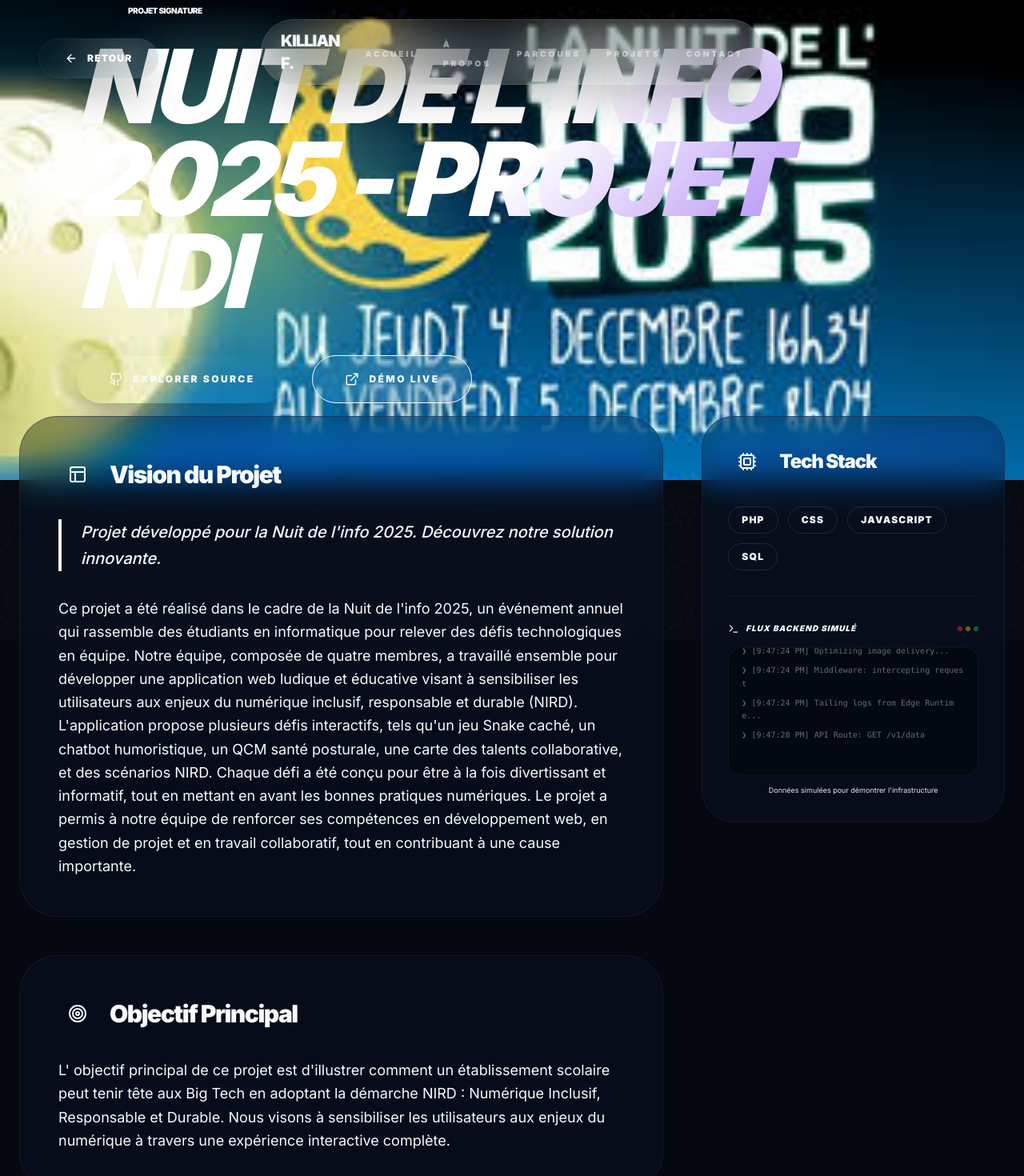
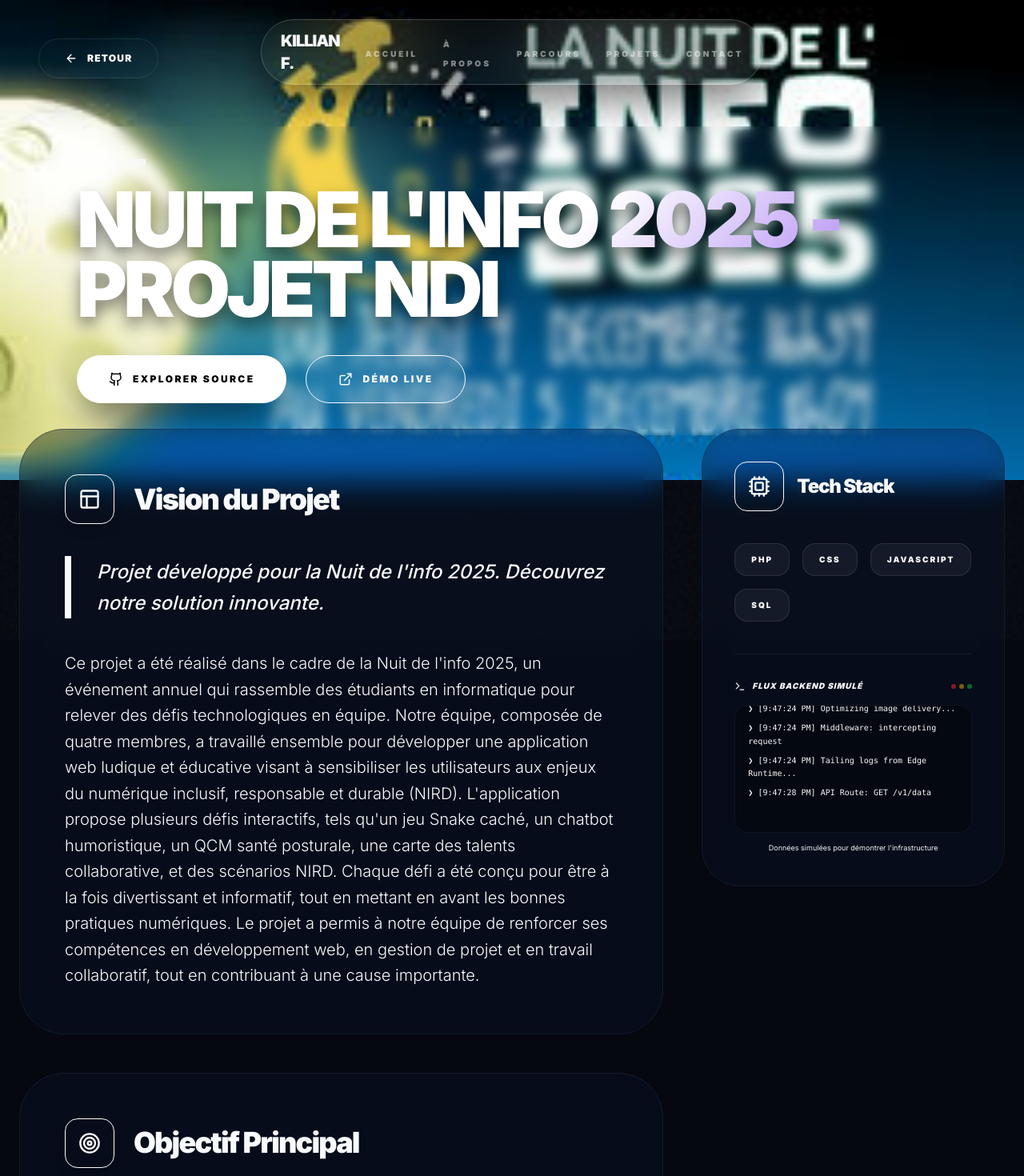
Before and after one commit to Vexyuu/portfolio, a Next.js app: page /projects/ndi-2025 in a window 1280 px wide. Shown: the top 1470 px of the page at 80% size. Built offline with nearby package versions, Linux system fonts and the light colour scheme.

Commit message:
feat: implement project showcase architecture with dynamic ProjectCard and live feed components

```diff
--- a/src/app/projects/password-generator/page.tsx
+++ b/src/app/projects/password-generator/page.tsx
@@ -34,8 +34,8 @@ export default function PasswordGenerator() {
             objective="L’objectif principal de ce projet était de créer un outil simple et efficace pour générer des mots de passe sécurisés, tout en explorant les fonctionnalités de JavaScript liées à la manipulation de chaînes et à la génération aléatoire."
             image={getAssetPath("/data/projects/password-generator.png")}
             stack={["HTML", "CSS", "JavaScript"]}
-            github="https://github.com/Vexyuu/password-generator"
-            demo="https://vexyuu.github.io/password-generator/"
+            //github="https://github.com/Vexyuu/password-generator"
+            demo="https://passgen.killianfievet.com"
             category="Outils"
         />
     );
--- a/src/components/NavBar.tsx
+++ b/src/components/NavBar.tsx
@@ -19,7 +19,7 @@ export default function Navbar() {
         <>
             {/* --- DEKSTOP NAVBAR (TOP) --- */}
             <div className="fixed top-6 left-1/2 -translate-x-1/2 z-50 w-full max-w-fit px-4 hidden md:block">
-                <nav className="bg-background/60 backdrop-blur-2xl border border-white/10 px-6 py-3 rounded-full shadow-2xl shadow-primary/5 transition-all duration-500 hover:shadow-primary/10 hover:border-white/20">
+                <nav className="bg-background/90 backdrop-blur-3xl border border-white/20 px-6 py-3 rounded-full shadow-[0_20px_50px_rgba(0,0,0,0.5)] transition-all duration-500 hover:border-white/40">
                     <div className="flex justify-between items-center gap-8">
                         {/* Logo */}
                         <motion.div
--- a/src/components/ProjectCard.tsx
+++ b/src/components/ProjectCard.tsx
@@ -15,7 +15,7 @@ export type ProjectProps = {
     objective: string;
     image: string;
     stack: string[];
-    github: string;
+    github?: string;
     demo?: string;
     category?: string;
 };
@@ -60,8 +60,8 @@ export default function ProjectCard({ title, description, longDescription, objec
                         className="object-cover"
                         priority
                     />
-                    <div className="absolute inset-0 bg-gradient-to-b from-background/20 via-background/60 to-background" />
-                    <div className="absolute inset-0 bg-gradient-to-r from-background/80 via-transparent to-transparent hidden md:block" />
+                    <div className="absolute inset-0 bg-gradient-to-b from-background/90 via-background/40 to-background z-10" />
+                    <div className="absolute inset-0 bg-gradient-to-r from-background/60 via-transparent to-transparent hidden md:block z-10" />
                 </motion.div>
 
                 {/* Return Button */}
@@ -69,7 +69,7 @@ export default function ProjectCard({ title, description, longDescription, objec
                     initial={{ opacity: 0, x: -20 }}
                     animate={{ opacity: 1, x: 0 }}
                     onClick={() => router.back()}
-                    className="absolute top-12 left-6 md:left-12 z-50 flex items-center gap-3 px-8 py-4 rounded-full bg-background/30 backdrop-blur-2xl border border-white/5 text-white font-black text-xs uppercase tracking-widest hover:bg-secondary hover:text-background transition-all duration-500 group shadow-2xl shadow-black/40"
+                    className="absolute top-12 left-6 md:left-12 z-50 flex items-center gap-3 px-8 py-4 rounded-full bg-background/40 backdrop-blur-3xl border border-white/10 text-white font-black text-xs uppercase tracking-widest hover:bg-secondary hover:text-background transition-all duration-500 group shadow-2xl shadow-black/60"
                 >
                     <ArrowLeft size={16} className="group-hover:-translate-x-2 transition-transform duration-300" />
                     <span>Retour</span>
@@ -81,28 +81,32 @@ export default function ProjectCard({ title, description, longDescription, objec
                             initial={{ opacity: 0, y: 50 }}
                             animate={{ opacity: 1, y: 0 }}
                             transition={{ duration: 0.8, delay: 0.5 }}
+                            className="relative"
                         >
-                            <h2 className="text-secondary font-black tracking-[0.4em] uppercase text-[10px] mb-6 flex items-center gap-4">
+                            <div className="absolute -inset-10 bg-background/20 backdrop-blur-sm rounded-[4rem] -z-10 hidden md:block" />
+                            <h2 className="text-secondary font-black tracking-[0.4em] uppercase text-[10px] mb-4 flex items-center gap-4">
                                 <span className="w-12 h-[2px] bg-secondary rounded-full" />
-                                PROJET SIGNATURE
+                                {category || "PROJET SIGNATURE"}
                             </h2>
-                            <h1 className="text-5xl md:text-9xl font-black tracking-tighter mb-10 bg-mask-text py-2 italic">
+                            <h1 className="text-4xl md:text-7xl lg:text-8xl font-black tracking-tighter mb-8 bg-mask-text py-2 drop-shadow-[0_10px_10px_rgba(0,0,0,0.5)]">
                                 {title.toUpperCase()}
                             </h1>
-                            <div className="flex flex-wrap gap-8">
+                            <div className="flex flex-wrap gap-6">
+                                {github && (
                                     <Link
                                         href={github}
                                         target="_blank"
-                                    className="flex items-center gap-3 px-10 py-5 rounded-full bg-foreground text-background font-black text-xs uppercase tracking-[0.2em] hover:bg-secondary transition-all duration-500 group shadow-2xl shadow-black/50"
+                                        className="flex items-center gap-3 px-10 py-5 rounded-full bg-white text-black font-black text-xs uppercase tracking-[0.2em] hover:bg-secondary transition-all duration-500 group shadow-2xl shadow-black/80"
                                     >
                                         <Github size={18} />
                                         <span>Explorer Source</span>
                                     </Link>
+                                )}
                                 {demo && demo !== "#" && (
                                     <Link
                                         href={demo}
                                         target="_blank"
-                                        className="flex items-center gap-3 px-10 py-5 rounded-full bg-secondary/10 backdrop-blur-2xl border border-secondary/20 text-secondary font-black text-xs uppercase tracking-[0.2em] hover:bg-secondary hover:text-background transition-all duration-500 shadow-2xl shadow-secondary/5"
+                                        className="flex items-center gap-3 px-10 py-5 rounded-full bg-secondary/10 backdrop-blur-2xl border border-secondary/30 text-secondary font-black text-xs uppercase tracking-[0.2em] hover:bg-secondary hover:text-black transition-all duration-500 shadow-2xl shadow-secondary/10"
                                     >
                                         <ExternalLink size={18} />
                                         <span>Démo Live</span>
@@ -120,22 +124,22 @@ export default function ProjectCard({ title, description, longDescription, objec
                 initial="hidden"
                 whileInView="visible"
                 viewport={{ once: true }}
-                className="max-w-7xl mx-auto px-6 -mt-10 md:-mt-20 relative z-30 grid grid-cols-1 lg:grid-cols-3 gap-12"
+                className="max-w-7xl mx-auto px-6 -mt-12 md:-mt-16 relative z-30 grid grid-cols-1 lg:grid-cols-3 gap-12"
             >
                 {/* Main Content */}
                 <div className="lg:col-span-2 space-y-12">
-                    <motion.div variants={itemVariants} className="p-8 md:p-12 rounded-[3rem] card-glass border-white/5 shadow-2xl">
-                        <div className="flex items-center gap-4 mb-8">
-                            <div className="p-3 rounded-2xl bg-primary/10 text-primary">
-                                <Layout size={24} />
+                    <motion.div variants={itemVariants} className="p-8 md:p-14 rounded-[3.5rem] card-glass border-white/5 shadow-2xl transition-transform hover:scale-[1.01]">
+                        <div className="flex items-center gap-6 mb-10">
+                            <div className="p-4 rounded-2xl bg-primary/10 text-primary border border-primary/20 shadow-lg shadow-primary/5">
+                                <Layout size={28} />
                             </div>
-                            <h2 className="text-3xl font-black tracking-tight">Vision du Projet</h2>
+                            <h2 className="text-4xl font-black tracking-tight">Vision du Projet</h2>
                         </div>
-                        <p className="text-xl text-foreground font-medium leading-relaxed mb-8 border-l-4 border-primary pl-6 italic">
+                        <p className="text-2xl text-foreground font-medium leading-relaxed mb-10 border-l-8 border-primary pl-8 italic">
                             {description}
                         </p>
                         {longDescription && (
-                            <div className="space-y-6 text-muted-foreground text-lg leading-relaxed">
+                            <div className="space-y-8 text-foreground/80 text-xl leading-relaxed font-light">
                                 {longDescription.split('\n').map((para, i) => (
                                     <p key={i}>{para}</p>
                                 ))}
@@ -143,14 +147,14 @@ export default function ProjectCard({ title, description, longDescription, objec
                         )}
                     </motion.div>
 
-                    <motion.div variants={itemVariants} className="p-8 md:p-12 rounded-[3rem] card-glass border-white/5 shadow-2xl">
-                        <div className="flex items-center gap-4 mb-8">
-                            <div className="p-3 rounded-2xl bg-secondary/10 text-secondary">
-                                <Target size={24} />
+                    <motion.div variants={itemVariants} className="p-8 md:p-14 rounded-[3.5rem] card-glass border-white/5 shadow-2xl transition-transform hover:scale-[1.01]">
+                        <div className="flex items-center gap-6 mb-10">
+                            <div className="p-4 rounded-2xl bg-secondary/10 text-secondary border border-secondary/20 shadow-lg shadow-secondary/5">
+                                <Target size={28} />
                             </div>
-                            <h2 className="text-3xl font-black tracking-tight">Objectif Principal</h2>
+                            <h2 className="text-4xl font-black tracking-tight">Objectif Principal</h2>
                         </div>
-                        <p className="text-muted-foreground text-lg leading-relaxed">
+                        <p className="text-foreground/90 text-xl leading-relaxed font-light">
                             {objective}
                         </p>
                     </motion.div>
@@ -158,18 +162,18 @@ export default function ProjectCard({ title, description, longDescription, objec
 
                 {/* Sidebar */}
                 <div className="space-y-8">
-                    <motion.div variants={itemVariants} className="p-8 rounded-[2.5rem] card-glass border-white/5 shadow-2xl sticky top-32">
-                        <div className="flex items-center gap-4 mb-8">
-                            <div className="p-3 rounded-2xl bg-accent/10 text-accent">
-                                <Cpu size={24} />
+                    <motion.div variants={itemVariants} className="p-10 rounded-[3rem] card-glass border-white/5 shadow-2xl sticky top-32">
+                        <div className="flex items-center gap-4 mb-10">
+                            <div className="p-4 rounded-2xl bg-accent/10 text-accent border border-accent/20">
+                                <Cpu size={28} />
                             </div>
                             <h2 className="text-2xl font-black tracking-tight">Tech Stack</h2>
                         </div>
-                        <div className="flex flex-wrap gap-3">
+                        <div className="flex flex-wrap gap-4 mb-10">
                             {stack.map((tech) => (
                                 <span
                                     key={tech}
-                                    className="px-4 py-2 bg-background/50 border border-white/10 rounded-full text-xs font-black uppercase tracking-widest text-foreground hover:border-primary/50 hover:text-primary transition-all duration-300 cursor-default"
+                                    className="px-5 py-3 bg-white/5 border border-white/10 rounded-2xl text-[10px] font-black uppercase tracking-[0.2em] text-foreground/70 hover:border-primary/50 hover:text-primary transition-all duration-300 cursor-default"
                                 >
                                     {tech}
                                 </span>
--- a/src/components/ProjectLiveFeed.tsx
+++ b/src/components/ProjectLiveFeed.tsx
@@ -111,9 +111,8 @@ export default function ProjectLiveFeed({ category = "Web" }: ProjectLiveFeedPro
                                 initial={{ opacity: 0, x: -10 }}
                                 animate={{ opacity: 1, x: 0 }}
                                 exit={{ opacity: 0, scale: 0.95 }}
-                                className="text-white/40 break-all"
                             >
-                                <span className="text-secondary/60">❯</span> {log}
+                                <span className="text-secondary/60">❯</span> <span className="text-foreground/60">{log}</span>
                             </motion.div>
                         ))}
                     </AnimatePresence>
--- a/src/components/Projects.tsx
+++ b/src/components/Projects.tsx
@@ -76,7 +76,7 @@ export default function Projects() {
                                             Détails
                                         </Link>
                                         <Link href={project.link} target="_blank" className="px-6 py-2 rounded-full bg-white/10 backdrop-blur-md text-white border border-white/20 font-bold text-sm hover:bg-white/20 transition-colors">
-                                            GitHub
+                                            {project.link.includes("github.com") ? "GitHub" : "Visiter"}
                                         </Link>
                                     </div>
                                 </div>
--- a/src/data/projects.ts
+++ b/src/data/projects.ts
@@ -16,10 +16,10 @@ export const projects = [
     {
         title: "Générateur de mots de passe",
         description: "Un petit outil pratique pour créer des mots de passe sécurisés.",
-        link: "https://github.com/Vexyuu/password-generator",
+        link: "https://passgen.killianfievet.com",
         more: "/projects/password-generator",
         image: getAssetPath("/data/projects/password-generator.png"),
-        demo: "#",
+        demo: "https://passgen.killianfievet.com",
         isFinite: true,
         category: "Outils",
         year: 2023,
--- a/tailwind.config.js
+++ b/tailwind.config.js
@@ -15,14 +15,13 @@ module.exports = {
             },
             colors: {
                 // Mappage des variables CSS dans Tailwind, sans la fonction hsl()
-                'background': 'hsl(var(--color-background))',
-                'foreground': 'hsl(var(--color-foreground))',
-                'primary': 'hsl(var(--color-primary))',
-                'secondary': 'hsl(var(--color-secondary))',
-                'accent': 'hsl(var(--color-accent))',
-                'muted': 'hsl(var(--color-muted))',
-                // Ajout des couleurs du mode clair pour les textes mutés dans About.tsx
-                'muted-foreground': 'hsl(var(--color-muted-foreground))',
+                'background': 'hsl(var(--color-background) / <alpha-value>)',
+                'foreground': 'hsl(var(--color-foreground) / <alpha-value>)',
+                'primary': 'hsl(var(--color-primary) / <alpha-value>)',
+                'secondary': 'hsl(var(--color-secondary) / <alpha-value>)',
+                'accent': 'hsl(var(--color-accent) / <alpha-value>)',
+                'muted': 'hsl(var(--color-muted) / <alpha-value>)',
+                'muted-foreground': 'hsl(var(--color-muted-foreground) / <alpha-value>)',
             },
         },
     },
```
Lines whose indentation alone changed are shown as unchanged.
